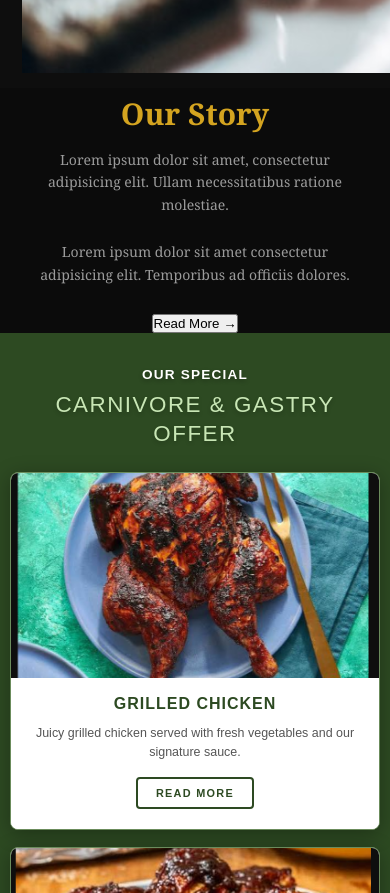
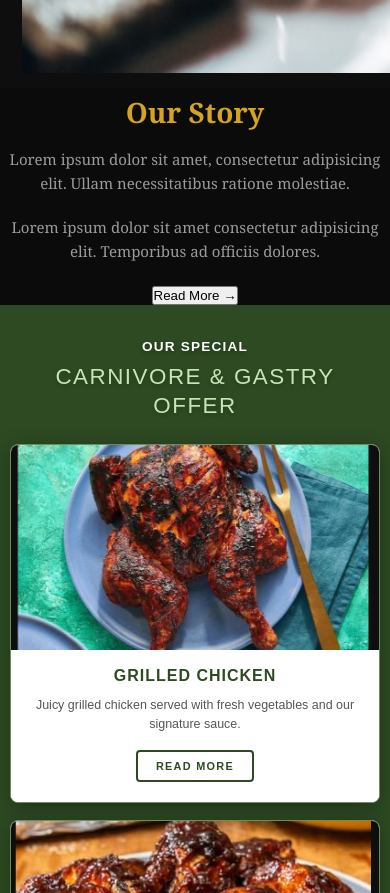
Before and after one commit to Mahamkhadam/AUMBRE-Resturant-Website, a React (Vite) app: page / in a window 390 px wide. Shown: the part 1227-2120 px from the top of the page. Built offline with nearby package versions, Linux system fonts and the light colour scheme; a web font is replaced by a local one.

Commit message:
Update restaurant website

```diff
--- a/src/components/Story.css
+++ b/src/components/Story.css
@@ -1,9 +1,8 @@
 * {
-    margin: 0;
-    padding: 0;
-    box-sizing: border-box;
+  margin: 0;
+  padding: 0;
+  box-sizing: border-box;
 }
-
 
 html,
 body,
@@ -17,60 +16,63 @@ body,
 }
 
 /* =========================
-   STORY
+   STORY (PC / DESKTOP FIRST)
 ========================= */
 .story {
   width: 100%;
   max-width: 100%;
   min-width: 0;
   min-height: 100vh;
-
   background: #0d2318;
 
   display: flex;
   justify-content: center;
   align-items: center;
 
-  gap: 70px;
-  padding: 90px 80px;
+  gap: 60px;
+  padding: 80px 5%;
 }
 
 /* =========================
-   IMAGE
+   IMAGE (PC)
 ========================= */
 .story-img {
-  flex: 0 1 600px;
+  flex: 1 1 500px;
+  max-width: 550px;
   width: 100%;
-  max-width: 600px;
+  display: flex;
+  justify-content: center;
+  align-items: center;
 }
 
 .story-img img {
   width: 100%;
+  max-width: 100%;
   height: auto;
-
-  object-fit: cover;
+  /* Image ko cut hone se bachane ke liye contain use kiya hai */
+  object-fit: contain;
   display: block;
 }
 
 /* =========================
-   CONTENT
+   CONTENT (PC)
 ========================= */
-
 .story-content {
+  flex: 1 1 450px;
+  max-width: 500px;
   width: 100%;
-  max-width: 480px;
 }
 
 .story-content h2 {
   color: #d4a420;
-  font-size: 65px;
-  margin-bottom: 30px;
+  font-size: clamp(36px, 4vw, 56px); /* Auto adjust for screen size */
+  margin-bottom: 24px;
   font-family: "Old English Text MT", Georgia, serif;
 }
 
 .story-content p {
   color: #9b9b9b;
-  font-size: 20px;
+  font-size: 18px;
   line-height: 1.8;
   margin-bottom: 25px;
 }
@@ -80,110 +82,83 @@ body,
   font-size: 18px;
   line-height: 1.8;
   text-decoration: none;
+  transition: color 0.3s ease;
 }
 
 .story-content a:hover {
-  color: white;
+  color: #ffffff;
 }
 
 /* =========================
-   TABLET
+   TABLET (max-width: 1024px)
 ========================= */
-@media (max-width: 1100px) {
-
+@media (max-width: 1024px) {
   .story {
     gap: 40px;
-    padding: 80px 40px;
+    padding: 60px 30px;
+  }
+
+  .story-content p {
+    font-size: 16px;
+  }
+}
+
+/* =========================
+   MOBILE (max-width: 768px)
+========================= */
+@media (max-width: 768px) {
+  .story {
+    flex-direction: column;
+    padding: 50px 20px;
+    gap: 30px;
+    min-height: auto;
   }
 
   .story-img {
-    flex: 1;
-    max-width: 500px;
+    flex: none;
+    width: 100%;
+    max-width: 320px; /* Mobile par clean sizing */
+    margin: 0 auto;
   }
 
   .story-img img {
     width: 100%;
-    height: 360px;
+    height: auto;
+    object-fit: contain; /* Bild bilkul cut nahi hogi */
   }
 
   .story-content {
-    flex: 1;
-    max-width: 400px;
-  }
-
-  .story-content h2 {
-    font-size: 52px;
-    margin-bottom: 22px;
-  }
-
-  .story-content p {
-    font-size: 17px;
-    line-height: 1.7;
-  }
-}
-/* =========================
-   MOBILE
-========================= */
-@media (max-width: 768px) {
-
-  .story {
-    width: 100%;
-    min-height: auto;
-    display: flex;
-    flex-direction: column;
-    padding: 45px 15px;
-    gap: 25px;
-    overflow: hidden;
-  }
-
-  .story-img {
+    flex: none;
     width: 100%;
     max-width: 100%;
-    display: flex;
-    justify-content: center;
-    align-items: center;
-  }
-
-  .story-img img {
-    width: 50px ;
-    height: auto;
-    max-width: 75% ;
-    object-fit: contain;
-    margin: 0 auto;
-    display: block;
-  }
-
-  .story-content {
-    width: 100%;
-    max-width: 340px;
-    margin: 0 auto;
     text-align: center;
   }
 
   .story-content h2 {
-    font-size: 30px;
-    margin-bottom: 15px;
+    font-size: 32px;
+    margin-bottom: 16px;
   }
 
   .story-content p {
-    font-size: 14px;
+    font-size: 15px;
     line-height: 1.6;
+    margin-bottom: 20px;
   }
 }
 
+/* =========================
+   SMALL MOBILE (max-width: 480px)
+========================= */
 @media (max-width: 480px) {
+  .story {
+    padding: 40px 15px;
+  }
 
-  .story-img img {
-    width: 180px !important;
-    max-width: 75% !important;
-    height: auto !important;
+  .story-img {
+    max-width: 250px; /* Chotay screen ke liye scaled size */
+  }
+
+  .story-content h2 {
+    font-size: 28px;
   }
 }
-
-@media (max-width: 360px) {
-.story-img img {
-    width: 160px !important;
-    max-width: 72% !important;
-    height: auto !important;
-  }
-}
```
